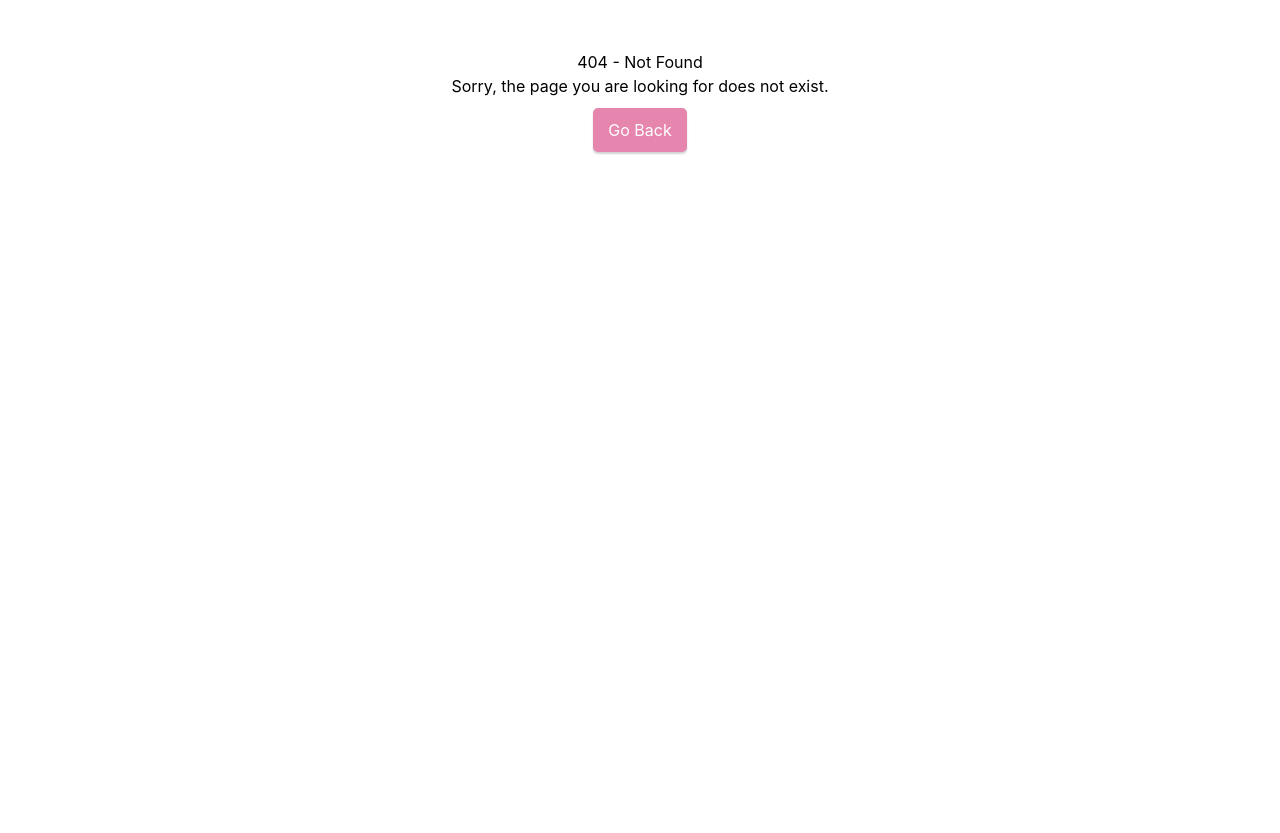
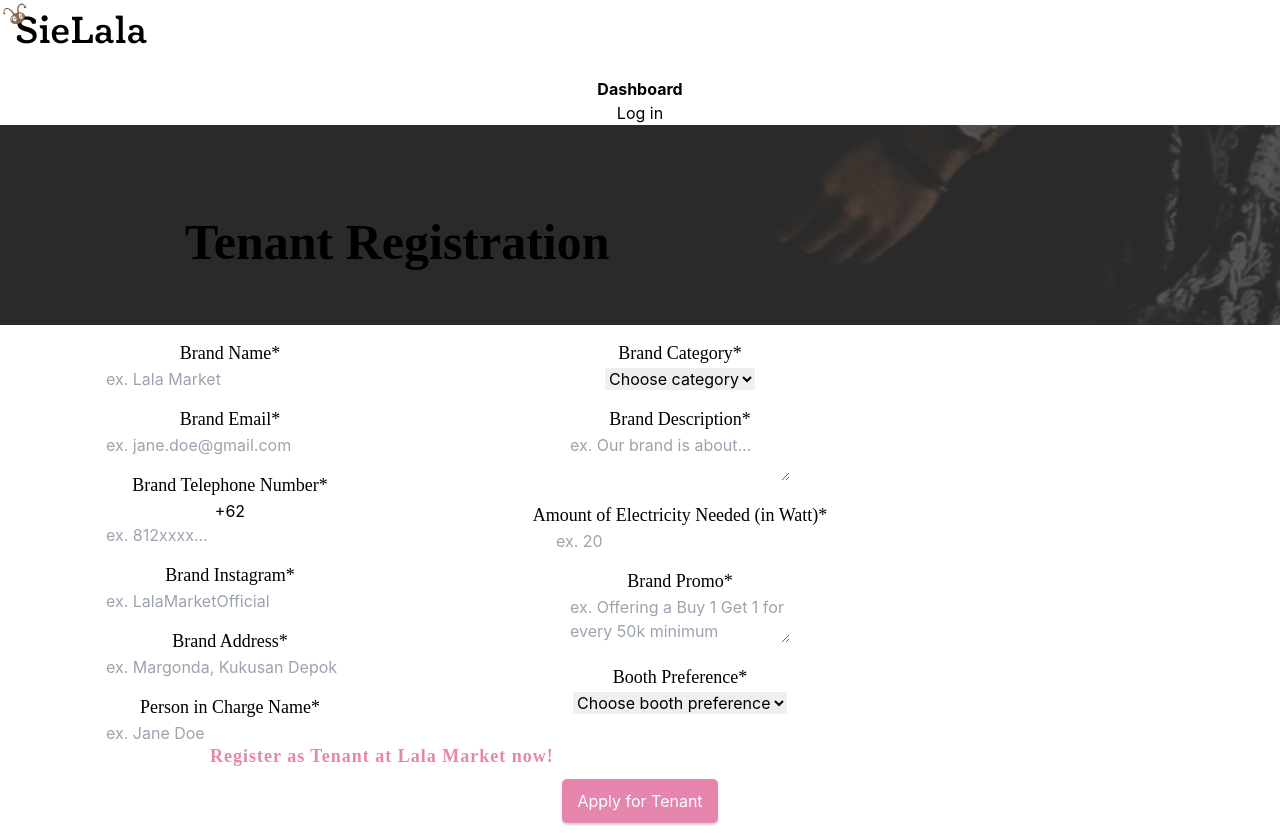
Before and after one commit to whoossh-tech/sielala-frontend, a React (Create React App) app: page /tenant-registration/1 in a window 1280 px wide. Before the commit this address had no page. Before the commit the page ends 800 px from the top, so only its background shows below. Built offline with nearby package versions, Linux system fonts and the light colour scheme; a web font is replaced by a local one.

Commit message:
revised: tenant register button & input form

```diff
--- a/src/App.js
+++ b/src/App.js
@@ -20,12 +20,12 @@ import { DashboardFinance } from './pages/dashboard/DashboardFinance';
 import Login from './pages/auth/Login';
 import RegisterStaffForm from './pages/auth/RegisterStaffForm';
 import UserList from './pages/auth/UserList';
-import Sponsor from "./pages/sponsor/Sponsor";
-import CreateSponsor from "./pages/sponsor/CreateSponsor";
-import DetailSponsor from "./pages/sponsor/DetailSponsor";
-import Event from "./pages/event/Event";
-import CreateEvent from "./pages/event/CreateEvent";
-import DetailEvent from './pages/event/DetailEvent';
+import Sponsor from "./pages/Sponsor/Sponsor";
+import CreateSponsor from "./pages/Sponsor/CreateSponsor";
+import DetailSponsor from "./pages/Sponsor/DetailSponsor";
+import Event from "./pages/Event/Event";
+import CreateEvent from "./pages/Event/CreateEvent";
+import DetailEvent from './pages/Event/DetailEvent';
 import NotFoundPage from './pages/NotFoundPage';
 
 function App() {
@@ -51,7 +51,7 @@ function App() {
             <Route path="/reward-inventory/detail/:id" element={<RewardDetail/>}></Route>
 
             {/* tenant routes */}
-            <Route path="/tenant-registration" element={<TenantRegistrationForm/>}></Route>
+            <Route path="/tenant-registration/:eventId" element={<TenantRegistrationForm/>}></Route>
             <Route path="/tenant-registration/success" element={<TenantRegistrationSuccessPage/>}></Route>
             <Route path="/tenant-registration/fail" element={<TenantRegistrationFailPage/>}></Route>
 
--- a/src/components/navbar/NavbarGuest.js
+++ b/src/components/navbar/NavbarGuest.js
@@ -1,5 +1,4 @@
-import React, { useState, useEffect } from "react";
-import axios from 'axios';
+import React from "react";
 import {
   Navbar,
   Typography,
@@ -9,45 +8,12 @@ import {
 import logo from "../../assets/logo-sielala.png";
 import { reynaldoStyles } from "../../assets/fonts/fonts";
 import { useNavigate } from 'react-router-dom';
-import {toast, Toaster} from 'react-hot-toast';
 
 export function NavbarGuest() {
   const navigate = useNavigate();
-  const [isRegistrationOpen, setIsRegistrationOpen] = useState(false);
-
-  useEffect(() => {
-    const checkEventStatus = async () => {
-        try {
-
-          const token = localStorage.getItem('token');
-          axios.defaults.headers.common['Authorization'] = `Bearer ${token}`;
-          const response = await axios.get("http://localhost:8080/api/tenant/is-accepting-tenants");
-          const data = response.data;
-          setIsRegistrationOpen(data);
-          console.log(isRegistrationOpen);
-
-        } catch (error) {
-            console.error("Error checking event status:", error);
-        }
-    };
-
-    checkEventStatus();
-  }, []);
 
   const onLogin = () => {
     navigate("/login");
-  };
-
-  const tenantRegistrationClick = () => {
-    console.log("isRegistrationOpen:", isRegistrationOpen);
-
-    if (isRegistrationOpen) {
-      navigate("/tenant-registration");
-    } else {
-      // Optionally show a message or perform some action when registration is closed
-      toast.error('Tenant Registration is closed');
-      console.log("Tenant registration is closed.");
-    }
   };
 
   const navList = (
@@ -60,31 +26,6 @@ export function NavbarGuest() {
       >
         <a href="/" className="flex items-center text-md text-neutral-80">
           <b>Dashboard</b>
-        </a>
-      </Typography>
-
-      <Typography
-        as="li"
-        variant="small"
-        color="blue-gray"
-        className="p-1 font-normal"
-      >
-        <a href="/" className="flex items-center text-md text-neutral-80">
-          <b>Visitor Registration</b>
-        </a>
-      </Typography>
-
-      <Typography
-        as="li"
-        variant="small"
-        color="blue-gray"
-        className="p-1 font-normal"
-      >
-        <a
-          className="flex items-center text-md text-neutral-80"
-          onClick={isRegistrationOpen ? tenantRegistrationClick : null}
-        >
-          <b>Tenant Registration</b>
         </a>
       </Typography>
     </ul>
@@ -106,11 +47,6 @@ export function NavbarGuest() {
             <div className="mr-4 hidden lg:block">{navList}</div>
           </div>
 
-          <Toaster
-            position="top-center"
-            reverseOrder={false}
-          />
-
           <div className="flex items-center gap-x-1">
             <Button onClick={onLogin} variant="gradient" size="sm" className="hidden lg:inline-block bg-primary-10">
               <span className="montserrat text-primary-70 text-md">Log in</span>
--- a/src/pages/Event/Event.js
+++ b/src/pages/Event/Event.js
@@ -84,7 +84,6 @@ const Event = () => {
                     <Link to={`/event/detail/${event.idEvent}`} style={{ color: "#A9B245", fontWeight: "bold" }}>
                     {event.eventName}
                     </Link>
-                    <a href={`/event/detail/${event.idEvent}`} style={{ color: '#A9B245', fontWeight: 'bold'}}>{event.eventName}</a>
                   </td>
                   <td>{event.startDate}</td>
                   <td>{event.endDate}</td>
--- a/src/pages/dashboard/DashboardGuest.js
+++ b/src/pages/dashboard/DashboardGuest.js
@@ -1,13 +1,103 @@
-import React from 'react';
+import React, { useState, useEffect } from "react";
+import axios from "axios";
 import { NavbarGuest } from '../../components/navbar/NavbarGuest';
+import { reynaldoStyles } from "../../assets/fonts/fonts";
+import '../../static/css/Dashboard.css';
+import '../../static/css/Button.css';
+
 import { useNavigate } from 'react-router-dom';
+import {toast, Toaster} from 'react-hot-toast';
 
 const DashboardGuest = () => {
+    const navigate = useNavigate();
+    const [events, setEvents] = useState([]);
+    const [selectedEvent, setSelectedEvent] = useState('');
+
+    useEffect(() => {
+
+        const token = localStorage.getItem('token');
+        axios.defaults.headers.common['Authorization'] = `Bearer ${token}`;
+
+        axios.get('http://localhost:8080/api/event/ongoing')
+            .then(res => {
+                setEvents(res.data.data)
+                console.log(res.data.data)
+            }).catch(
+                err =>
+                console.log(err)
+            )
+    }, [])
+
+    const tenantRegistrationClick = (eventId) => {
+        navigate(`/tenant-registration/${eventId}`);
+    };
+
     return (
         <main>
             <NavbarGuest />
+            <style>{reynaldoStyles}</style>
             <br></br>
             <h1>Hello, this is guest's dashboard</h1>
+
+            <br></br>
+            <h1 className="text-lg upcoming-title font-bold text-left">UPCOMING EVENT</h1>
+
+            {events && events.length > 0 ? (
+              events.map((event, i) => (
+                <div className="event-card bg-primary-10 shadow-md rounded-lg py-3 px-8 my-5">
+                    <div className="flex justify-between">
+                        <div className='text-left'>
+                            <h1 className='text-2xl my-2'>{event.eventName}</h1>
+                            <p className="text-md mb-2 text-center">
+                                📆 {event.startDateFormatted} - {event.endDateFormatted} | 📍 {event.location}
+                            </p>
+                        </div>
+
+                        <div className="5 flex items-center gap-0 mx-3">
+                            <div className="flex space-x-4">
+                                <button className="button-pink text-sm">
+                                    Register as Visitor
+                                </button>
+
+                                {event.tenantOpen && (
+                                    <button className="button-green text-sm" onClick={() => tenantRegistrationClick(event.idEvent)}>
+                                        Register as Tenant
+                                    </button>
+                                )}
+                            </div>
+                        </div>
+                    </div>
+                </div>
+              ))
+            ) : (
+              <p><b>No Upcoming Events Available</b></p>
+            )}
+
+            {/* <div className="event-card bg-primary-10 shadow-lg rounded-lg py-4 px-8">
+                <div className="flex justify-between">
+                    <div className='text-left'>
+                        <h1 className='text-2xl my-2'>LalaMarket Lebaran Edition</h1>
+                        <p className="text-md mb-2 text-center">
+                            📆 16 March 2024 - 18 March 2024 | 📍 Gelora Bung Karno
+                        </p>
+                    </div>
+
+                    <div className="5 flex items-center gap-0 mx-3">
+                        <div className="flex space-x-4">
+                            <button className="button-pink text-sm">
+                                Register as Visitor
+                            </button>
+
+                            {isTenantRegistrationOpen && (
+                                <button className="button-green text-sm" onClick={tenantRegistrationClick}>
+                                    Register as Tenant
+                                </button>
+                            )}
+                        </div>
+                    </div>
+                </div>
+            </div> */}
+
         </main>
     )
 }
--- a/src/pages/tenant/TenantRegistrationForm.js
+++ b/src/pages/tenant/TenantRegistrationForm.js
@@ -1,7 +1,7 @@
 import React, { useState } from 'react';
 import axios from 'axios';
 import Modal from 'react-modal';
-import { useNavigate } from 'react-router-dom';
+import { useNavigate, useParams } from 'react-router-dom';
 import { NavbarGuest } from '../../components/navbar/NavbarGuest';
 
 import { reynaldoStyles } from "../../assets/fonts/fonts";
@@ -10,6 +10,7 @@ import '../../static/css/TenantRegistrationForm.css';
 import '../../static/css/Button.css';
 
 const TenantRegistrationForm = () => {
+    const { eventId } = useParams();
     const[brandName, setBrandName] = useState('');
     const[brandEmail, setBrandEmail] = useState('');
     const[brandNumber, setBrandNumber] = useState('');
@@ -110,6 +111,7 @@ const TenantRegistrationForm = () => {
             axios.defaults.headers.common['Authorization'] = `Bearer ${token}`;
 
             const response = await axios.post('http://localhost:8080/api/tenant/register', {
+                eventId,
                 picName,
                 address: brandAddress,
                 brandName,
@@ -150,19 +152,20 @@ const TenantRegistrationForm = () => {
             </div>
 
             <form
-                className="flex flex-col items-center px-4 pt-8 pb-6 mt-3 w-full text-neutral-100 bg-white rounded-2xl shadow-lg"
+                className="flex flex-col items-center px-4 pt-8 pb-6 mt-3 w-full max-w-screen-2xl mx-auto text-neutral-100 rounded-2xl"
                 onSubmit={(e) => onRegister(e)}
             >
 
-            <div className="flex flex-col items-stretch space-y-4 mt-3 w-full">
+                <div className="columns-2">
+                    <div className="first-column">
 
                         {/* brand name */}
-                <div className="input-form flex flex-col space-y-1">
+                        <div className="input-form-tenant flex flex-col space-y-1 mt-2">
                         <label className="input-label font-reynaldo text-left" htmlFor="brand_name">
                             Brand Name<span className="text-danger">*</span>
                         </label>
 
-                <div className={`overflow-clip w-full border border-neutral-40 rounded-lg ${errors.brand_name && "border-danger"}`}>
+                        <div className={`overflow-clip border border-neutral-40 rounded-lg ${errors.brand_name && "border-danger"}`}>
                             <input
                             id="brand_name"
                             className="px-4 py-3 w-full focus:outline-none"
@@ -180,7 +183,7 @@ const TenantRegistrationForm = () => {
                         </div>
 
                         {/* brand email */}
-                <div className="input-form flex flex-col space-y-1">
+                        <div className="input-form-tenant flex flex-col space-y-1">
                         <label className="input-label font-reynaldo text-left" htmlFor="brand_email">
                             Brand Email<span className="text-danger">*</span>
                         </label>
@@ -203,7 +206,7 @@ const TenantRegistrationForm = () => {
                         </div>
 
                         {/* brand telephone number */}
-                <div className="input-form flex flex-col">
+                        <div className="input-form-tenant flex flex-col">
                         <label className="input-label font-reynaldo text-left" htmlFor="brand_number">
                             Brand Telephone Number<span className="text-danger">*</span>
                         </label>
@@ -230,7 +233,7 @@ const TenantRegistrationForm = () => {
                         </div>
 
                         {/* brand instagram */}
-                <div className="input-form flex flex-col space-y-1">
+                        <div className="input-form-tenant flex flex-col space-y-1">
                         <label className="input-label font-reynaldo text-left" htmlFor="brand_instagram">
                             Brand Instagram<span className="text-danger">*</span>
                         </label>
@@ -253,7 +256,7 @@ const TenantRegistrationForm = () => {
                         </div>
 
                         {/* brand address */}
-                <div className="input-form flex flex-col space-y-1">
+                        <div className="input-form-tenant flex flex-col space-y-1">
                         <label className="input-label font-reynaldo text-left" htmlFor="brand_address">
                             Brand Address<span className="text-danger">*</span>
                         </label>
@@ -276,7 +279,7 @@ const TenantRegistrationForm = () => {
                         </div>
 
                         {/* person in charge */}
-                <div className="input-form flex flex-col space-y-1">
+                        <div className="input-form-tenant flex flex-col space-y-1">
                         <label className="input-label font-reynaldo text-left" htmlFor="pic_name">
                             Person in Charge Name<span className="text-danger">*</span>
                         </label>
@@ -297,9 +300,12 @@ const TenantRegistrationForm = () => {
                             </span>
                         )}
                         </div>
+                    </div>
+
+                    <div className='second-column mx-10'>
 
                         {/* brand category */}
-                <div className="input-form flex flex-col">
+                        <div className="input-form-tenant flex flex-col">
                         <label className="input-label font-reynaldo text-left" htmlFor="brand_category">
                             Brand Category<span className="text-danger">*</span>
                         </label>
@@ -332,15 +338,15 @@ const TenantRegistrationForm = () => {
                         </div>
 
                         {/* brand description */}
-                <div className="input-form flex flex-col space-y-1">
+                        <div className="input-form-tenant flex flex-col space-y-1">
                         <label className="input-label font-reynaldo text-left" htmlFor="brand_description">
                             Brand Description<span className="text-danger">*</span>
                         </label>
 
                         <div className={`overflow-clip w-full border border-neutral-40 rounded-lg ${errors.brand_description && "border-danger"}`}>
-                    <input
+                            <textarea
                             id="brand_description"
-                    className="px-4 py-3 w-full focus:outline-none"
+                            className="px-4 py-3 w-full h-24 focus:outline-none"
                             placeholder="ex. Our brand is about..."
                             value={brandDescription}
                             onChange={(e) => setBrandDescription(e.target.value)}
@@ -355,9 +361,9 @@ const TenantRegistrationForm = () => {
                         </div>
 
                         {/* electricity amount */}
-                <div className="input-form flex flex-col">
+                        <div className="input-form-tenant flex flex-col">
                         <label className="input-label font-reynaldo text-left" htmlFor="electricity_amount">
-                    Amount of Electricity Needed<span className="text-danger">*</span>
+                            Amount of Electricity Needed (in Watt)<span className="text-danger">*</span>
                         </label>
 
                         <div className={`overflow-clip w-full border border-neutral-40 rounded-lg ${errors.electricity_amount && "border-danger"}`}>
@@ -379,13 +385,13 @@ const TenantRegistrationForm = () => {
                         </div>
 
                         {/* brand promo */}
-                <div className="input-form flex flex-col space-y-1">
+                        <div className="input-form-tenant flex flex-col space-y-1">
                         <label className="input-label font-reynaldo text-left" htmlFor="brand_promo">
                             Brand Promo<span className="text-danger">*</span>
                         </label>
 
                         <div className={`overflow-clip w-full border border-neutral-40 rounded-lg ${errors.brand_promo && "border-danger"}`}>
-                    <input
+                            <textarea
                             id="brand_promo"
                             className="px-4 py-3 w-full focus:outline-none"
                             placeholder="ex. Offering a Buy 1 Get 1 for every 50k minimum purchase..."
@@ -402,7 +408,7 @@ const TenantRegistrationForm = () => {
                         </div>
 
                         {/* booth preference */}
-                <div className="input-form flex flex-col">
+                        <div className="input-form-tenant flex flex-col">
                         <label className="input-label font-reynaldo text-left" htmlFor="booth_preference">
                             Booth Preference<span className="text-danger">*</span>
                         </label>
@@ -427,6 +433,7 @@ const TenantRegistrationForm = () => {
                             {errors.booth_preference}
                             </span>
                         )}
+                        </div>
                     </div>
                 </div>
 
--- /dev/null
+++ b/src/static/css/Dashboard.css
@@ -0,0 +1,9 @@
+.upcoming-title {
+    margin-left: 120px;
+}
+
+.event-card {
+    margin-left: 120px;
+    margin-right: 120px;
+    margin-top: 10px;
+}
--- a/src/static/css/TenantRegistrationForm.css
+++ b/src/static/css/TenantRegistrationForm.css
@@ -4,9 +4,23 @@
     margin-bottom: 15px;
 }
 
-.input-form {
-    padding-left: 200px;
-    padding-right: 200px;
+.input-form-tenant {
+    padding-left: 10px;
+    margin-top: 15px;
+    width: 450px;
+    align-content: center;
+}
+
+.columns-input {
+    width: 100%;
+    max-width: 1200px;
+    margin: 0 auto;
+}
+
+.columns-2 {
+    display: flex;
+    width: 75%;
+    flex-wrap: wrap;
 }
 
 .font-reynaldo {
```
Also changed, not shown: src/assets/photo-asset.png (added). Lines whose indentation alone changed are shown as unchanged.
